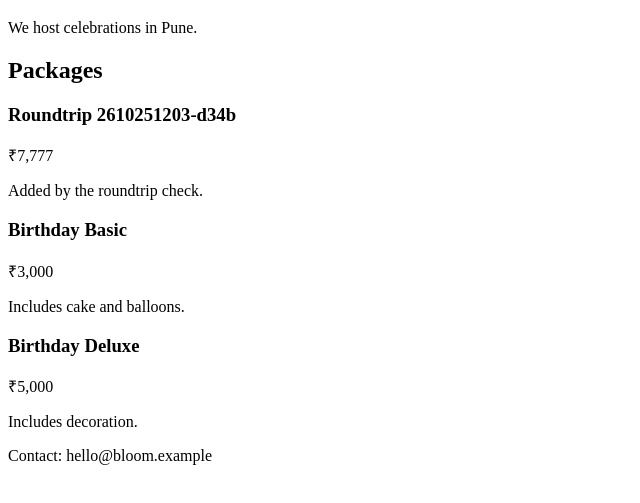
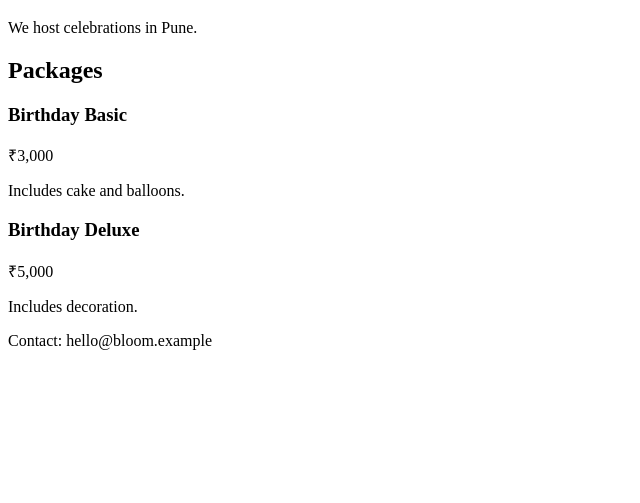
Before and after one commit to vyomkakkar0207-collab/lawm-pipeline-test, a website: page index.html in a window 1280 px wide. Shown: the part 61-564 px from the top of the page, without its empty margins (0-640 px from the left). Drawn offline with Linux system fonts and the light colour scheme.

Commit message:
roundtrip: reset test site to baseline

```diff
--- a/index.html
+++ b/index.html
@@ -10,12 +10,6 @@
 
     <section id="packages">
       <h2>Packages</h2>
-
-      <article class="package" data-package="roundtrip-2610251203-d34b">
-        <h3>Roundtrip 2610251203-d34b</h3>
-        <p class="price">₹7,777</p>
-        <p class="includes">Added by the roundtrip check.</p>
-      </article>
       <article class="package" data-package="birthday-basic">
         <h3>Birthday Basic</h3>
         <p class="price">₹3,000</p>
```
